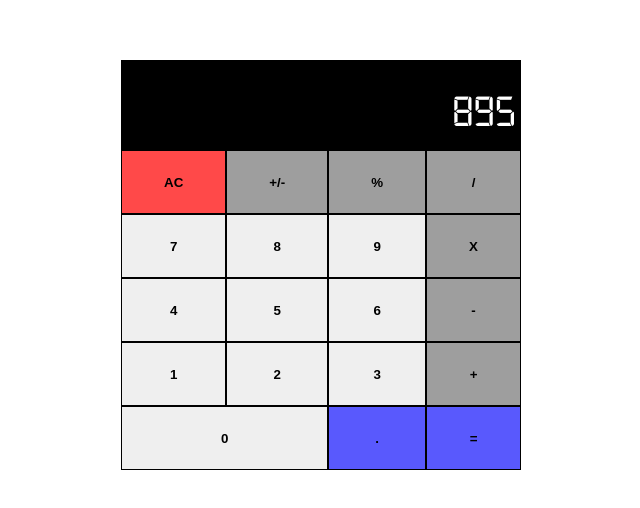
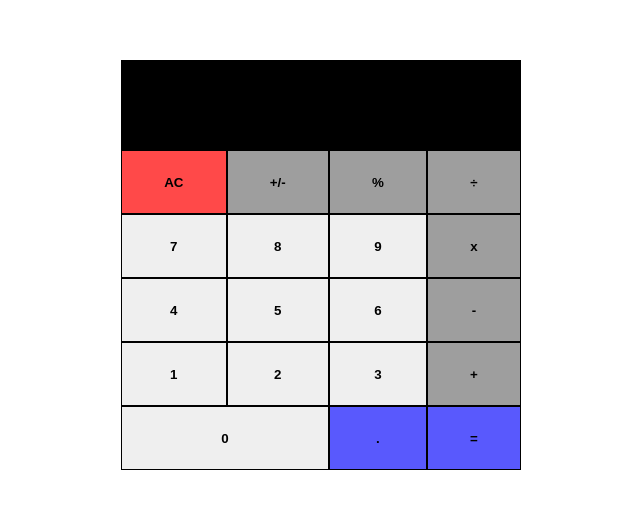
Before and after one commit to LuisDavidRodriguez/math-magician, a React (Create React App) app: page / in a window 1280 px wide. Shown: the part 140-648 px from the top of the page, without its empty margins (319-959 px from the left). Built offline with nearby package versions, Linux system fonts and the light colour scheme.

Commit message:
Calculator working

```diff
--- a/package.json
+++ b/package.json
@@ -6,6 +6,7 @@
     "@testing-library/jest-dom": "^5.16.5",
     "@testing-library/react": "^13.4.0",
     "@testing-library/user-event": "^13.5.0",
+    "big.js": "^6.2.1",
     "react": "^18.2.0",
     "react-dom": "^18.2.0",
     "react-scripts": "5.0.1",
--- a/src/components/Calculator.js
+++ b/src/components/Calculator.js
@@ -1,41 +1,63 @@
-/* eslint-disable arrow-body-style */
-/* eslint-disable react/prefer-stateless-function */
+/* eslint-disable react/prop-types */
 import React from 'react';
+import calculate from '../logic/calculate';
 import '../styles/Calculator.css';
 
 export default class Calculator extends React.Component {
+  constructor(props) {
+    super(props);
+    this.state = {
+      total: '',
+      next: '',
+      operation: '',
+    };
+    this.handleClick = this.handleClick.bind(this);
+  }
+
+  handleClick(event) {
+    const value = event.target.textContent;
+    const solution = calculate(this.state, value);
+    this.setState(solution);
+  }
+
   render() {
+    const { total, next, operation } = this.state;
     return (
       <div className="calculator-body">
-        <p className="display">895</p>
-        <KeyBoard />
+        <p className="display">
+          {total}
+          {operation}
+          {next}
+        </p>
+        <KeyBoard handler={this.handleClick} />
       </div>
     );
   }
 }
 
-const KeyBoard = () => {
+const KeyBoard = (props) => {
+  const { handler } = props;
   return (
     <div className="keyBoard">
-      <button type="button" style={{ gridArea: 'zero' }} className="pad">0</button>
-      <button type="button" style={{ gridArea: 'one' }} className="pad">1</button>
-      <button type="button" style={{ gridArea: 'two' }} className="pad">2</button>
-      <button type="button" style={{ gridArea: 'three' }} className="pad">3</button>
-      <button type="button" style={{ gridArea: 'four' }} className="pad">4</button>
-      <button type="button" style={{ gridArea: 'five' }} className="pad">5</button>
-      <button type="button" style={{ gridArea: 'six' }} className="pad">6</button>
-      <button type="button" style={{ gridArea: 'seven' }} className="pad">7</button>
-      <button type="button" style={{ gridArea: 'eight' }} className="pad">8</button>
-      <button type="button" style={{ gridArea: 'nine' }} className="pad">9</button>
-      <button type="button" style={{ gridArea: 'add' }} className="pad operator">+</button>
-      <button type="button" style={{ gridArea: 'minus' }} className="pad operator">-</button>
-      <button type="button" style={{ gridArea: 'division' }} className="pad operator">/</button>
-      <button type="button" style={{ gridArea: 'X' }} className="pad operator">X</button>
-      <button type="button" style={{ gridArea: 'percentage' }} className="pad operator">%</button>
-      <button type="button" style={{ gridArea: 'AC' }} className="pad red">AC</button>
-      <button type="button" style={{ gridArea: 'masmin' }} className="pad operator">+/-</button>
-      <button type="button" style={{ gridArea: 'decimal' }} className="pad blue">.</button>
-      <button type="button" style={{ gridArea: 'equals' }} className="pad blue">=</button>
+      <button type="button" onClick={handler} style={{ gridArea: 'zero' }} className="pad">0</button>
+      <button type="button" onClick={handler} style={{ gridArea: 'one' }} className="pad">1</button>
+      <button type="button" onClick={handler} style={{ gridArea: 'two' }} className="pad">2</button>
+      <button type="button" onClick={handler} style={{ gridArea: 'three' }} className="pad">3</button>
+      <button type="button" onClick={handler} style={{ gridArea: 'four' }} className="pad">4</button>
+      <button type="button" onClick={handler} style={{ gridArea: 'five' }} className="pad">5</button>
+      <button type="button" onClick={handler} style={{ gridArea: 'six' }} className="pad">6</button>
+      <button type="button" onClick={handler} style={{ gridArea: 'seven' }} className="pad">7</button>
+      <button type="button" onClick={handler} style={{ gridArea: 'eight' }} className="pad">8</button>
+      <button type="button" onClick={handler} style={{ gridArea: 'nine' }} className="pad">9</button>
+      <button type="button" onClick={handler} style={{ gridArea: 'add' }} className="pad operator">+</button>
+      <button type="button" onClick={handler} style={{ gridArea: 'minus' }} className="pad operator">-</button>
+      <button type="button" onClick={handler} style={{ gridArea: 'division' }} className="pad operator">÷</button>
+      <button type="button" onClick={handler} style={{ gridArea: 'X' }} className="pad operator">x</button>
+      <button type="button" onClick={handler} style={{ gridArea: 'percentage' }} className="pad operator">%</button>
+      <button type="button" onClick={handler} style={{ gridArea: 'AC' }} className="pad red">AC</button>
+      <button type="button" onClick={handler} style={{ gridArea: 'masmin' }} className="pad operator">+/-</button>
+      <button type="button" onClick={handler} style={{ gridArea: 'decimal' }} className="pad blue">.</button>
+      <button type="button" onClick={handler} style={{ gridArea: 'equals' }} className="pad blue">=</button>
     </div>
   );
 };
--- /dev/null
+++ b/src/logic/calculate.js
@@ -0,0 +1,133 @@
+import operate from './operate';
+
+function isNumber(item) {
+  return !!item.match(/[0-9]+/);
+}
+
+/**
+ * Given a button name and a calculator data object, return an updated
+ * calculator data object.
+ *
+ * Calculator data object contains:
+ *   total:s      the running total
+ *   next:String       the next number to be operated on with the total
+ *   operation:String  +, -, etc.
+ */
+export default function calculate(obj, buttonName) {
+  if (buttonName === 'AC') {
+    return {
+      total: null,
+      next: null,
+      operation: null,
+    };
+  }
+
+  if (isNumber(buttonName)) {
+    if (buttonName === '0' && obj.next === '0') {
+      return {};
+    }
+    // If there is an operation, update next
+    if (obj.operation) {
+      if (obj.next && obj.next !== '0') {
+        return { ...obj, next: obj.next + buttonName };
+      }
+      return { ...obj, next: buttonName };
+    }
+    // If there is no operation, update next and clear the value
+    if (obj.next && obj.next !== '0') {
+      return {
+        next: obj.next + buttonName,
+        total: null,
+      };
+    }
+    return {
+      next: buttonName,
+      total: null,
+    };
+  }
+
+  if (buttonName === '.') {
+    if (obj.next) {
+      if (obj.next.includes('.')) {
+        return { ...obj };
+      }
+      return { ...obj, next: `${obj.next}.` };
+    }
+    if (obj.operation) {
+      return { ...obj, next: '0.' };
+    }
+    if (obj.total) {
+      if (obj.total.includes('.')) {
+        return {};
+      }
+      return { ...obj, next: `${obj.total}.` };
+    }
+    return { ...obj, next: '0.' };
+  }
+
+  if (buttonName === '=') {
+    if (obj.next && obj.operation) {
+      return {
+        total: operate(obj.total, obj.next, obj.operation),
+        next: null,
+        operation: null,
+      };
+    }
+    // '=' with no operation, nothing to do
+    return {};
+  }
+
+  if (buttonName === '+/-') {
+    if (obj.next) {
+      return { ...obj, next: (-1 * parseFloat(obj.next)).toString() };
+    }
+    if (obj.total) {
+      return { ...obj, total: (-1 * parseFloat(obj.total)).toString() };
+    }
+    return {};
+  }
+
+  // Button must be an operation
+
+  // When the user presses an operation button without having entered
+  // a number first, do nothing.
+  // if (!obj.next && !obj.total) {
+  //   return {};
+  // }
+
+  // User pressed an operation after pressing '='
+  if (!obj.next && obj.total && !obj.operation) {
+    return { ...obj, operation: buttonName };
+  }
+
+  // User pressed an operation button and there is an existing operation
+  if (obj.operation) {
+    if (obj.total && !obj.next) {
+      return { ...obj, operation: buttonName };
+    }
+
+    if (!obj.total) {
+      return { total: 0, operation: buttonName };
+    }
+
+    return {
+      total: operate(obj.total, obj.next, obj.operation),
+      next: null,
+      operation: buttonName,
+    };
+  }
+
+  // no operation yet, but the user typed one
+
+  // The user hasn't typed a number yet, just save the operation
+  if (!obj.next) {
+    return { operation: buttonName };
+  }
+
+  // save the operation and shift 'next' into 'total'
+  return {
+    total: obj.next,
+    next: null,
+    operation: buttonName,
+  };
+}
--- /dev/null
+++ b/src/logic/operate.js
@@ -0,0 +1,30 @@
+import Big from 'big.js';
+
+export default function operate(numberOne, numberTwo, operation) {
+  const one = Big(numberOne);
+  const two = Big(numberTwo);
+  if (operation === '+') {
+    return one.plus(two).toString();
+  }
+  if (operation === '-') {
+    return one.minus(two).toString();
+  }
+  if (operation === 'x') {
+    return one.times(two).toString();
+  }
+  if (operation === '÷') {
+    try {
+      return one.div(two).toString();
+    } catch (err) {
+      return "Can't divide by 0.";
+    }
+  }
+  if (operation === '%') {
+    try {
+      return one.mod(two).toString();
+    } catch (err) {
+      return "Can't find modulo as can't divide by 0.";
+    }
+  }
+  throw Error(`Unknown operation '${operation}'`);
+}
```
Also changed, not shown: 1 other file (tests, documents, lock files or other folders).
